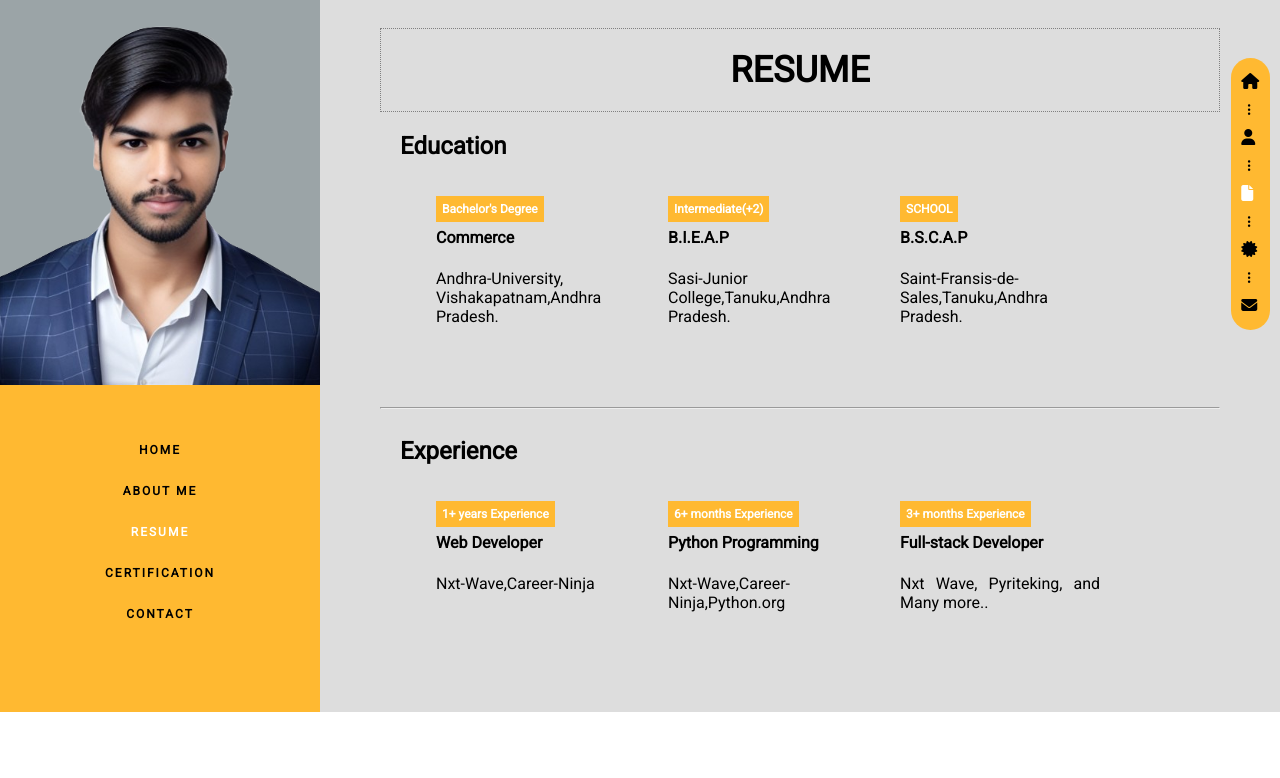
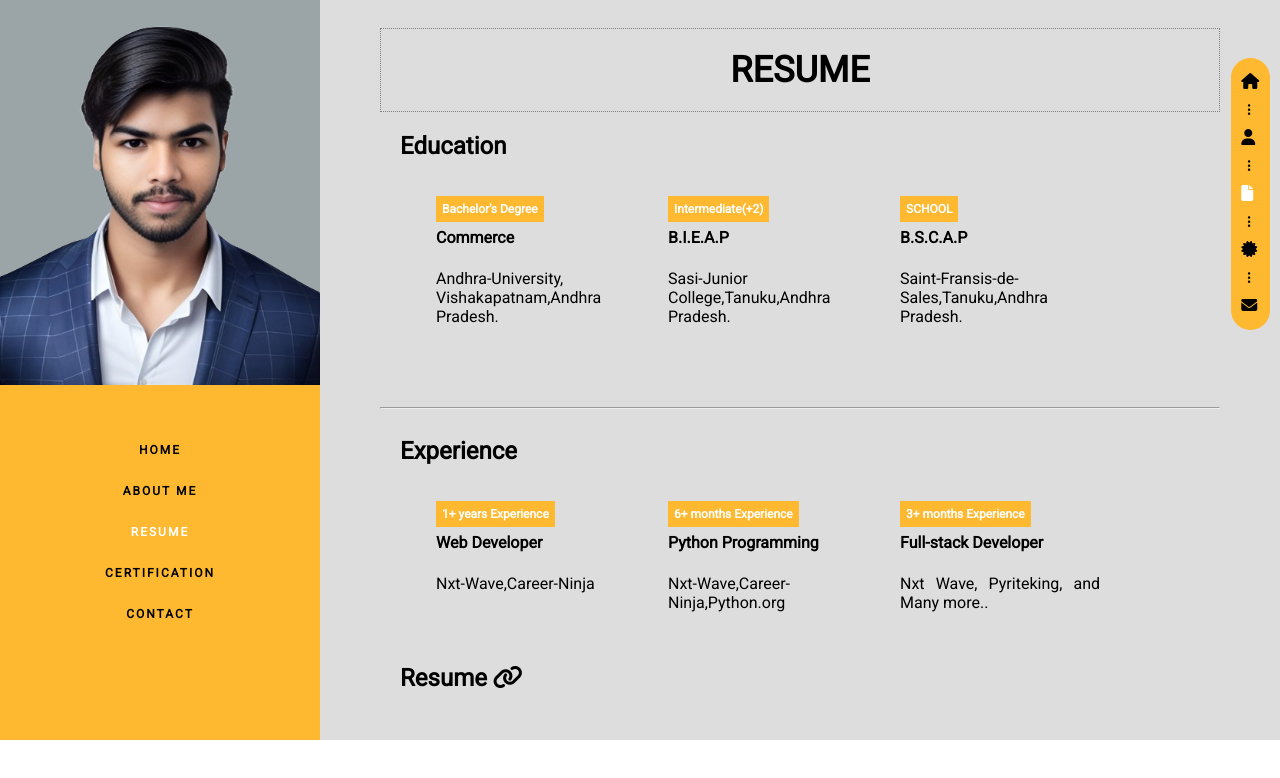
Before and after one commit to Moinnazeer/Portfolio, a plain HTML site: page resume.html in a window 1280 px wide. Drawn offline with Linux system fonts and the light colour scheme.

Commit message:
Update resume.html

```diff
--- a/resume.html
+++ b/resume.html
@@ -68,6 +68,7 @@
                         <p>Nxt Wave, Pyriteking, and Many more..</p>
                     </div>
                 </div>
+                 <h2><a href="https://shaikmoinnazeer.tiiny.site/" target="_blank" class="des">Resume <i class="fas fa-link"></i></a></h2>
 
             </div>
         </div>
```
